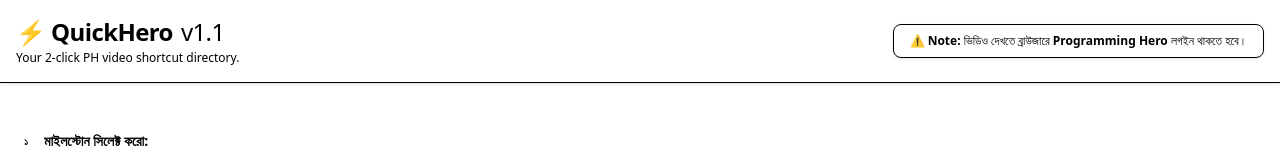
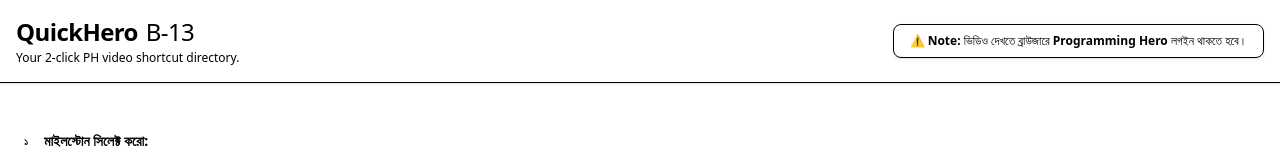
Before and after one commit to Nabil593/quickhero, a Next.js app: page / in a window 1280 px wide. Shown: the top 160 px of the page. Built offline with nearby package versions, Linux system fonts and the light colour scheme.

Commit message:
header updated

```diff
--- a/src/app/page.js
+++ b/src/app/page.js
@@ -47,9 +47,9 @@
         <div className="max-w-7xl mx-auto px-4 py-4 flex flex-col md:flex-row items-center justify-between gap-4">
           <div>
             <h1 className="text-2xl font-black tracking-tight text-primary flex items-center gap-2">
-              ⚡ QuickHero{" "}
+              QuickHero
               <span className="badge badge-sm badge-outline font-normal">
-                v1.1
+                B-13
               </span>
             </h1>
             <p className="text-xs text-base-content/60 mt-0.5">
```
